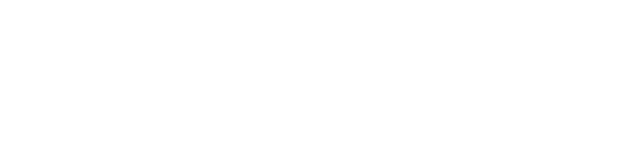
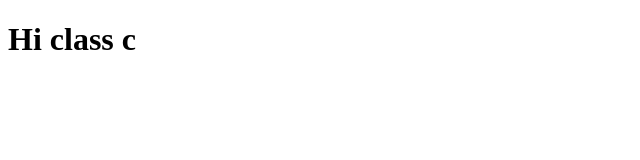
Before and after one commit to SOPHATSIENG/demo-sophat, a plain HTML site: page index.html in a window 1280 px wide. Shown: the whole page, without its empty margins (0-640 px from the left). Drawn offline with Linux system fonts and the light colour scheme.

Commit message:
New add h1

```diff
--- a/index.html
+++ b/index.html
@@ -6,6 +6,6 @@
     <title>Document</title>
 </head>
 <body>
-
+    <H1>Hi class c </H1>
 </body>
 </html>
```
